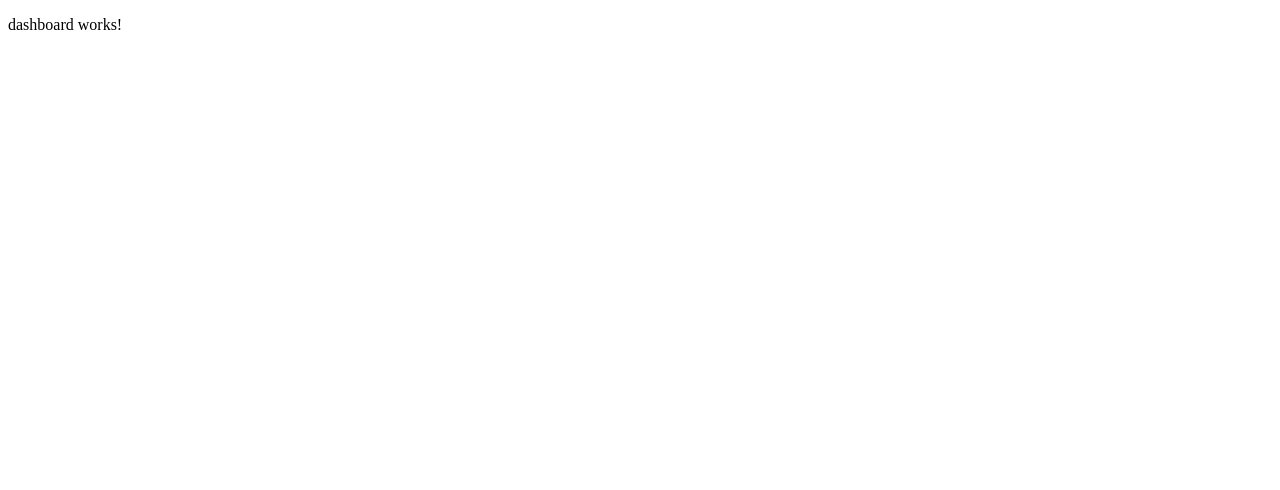
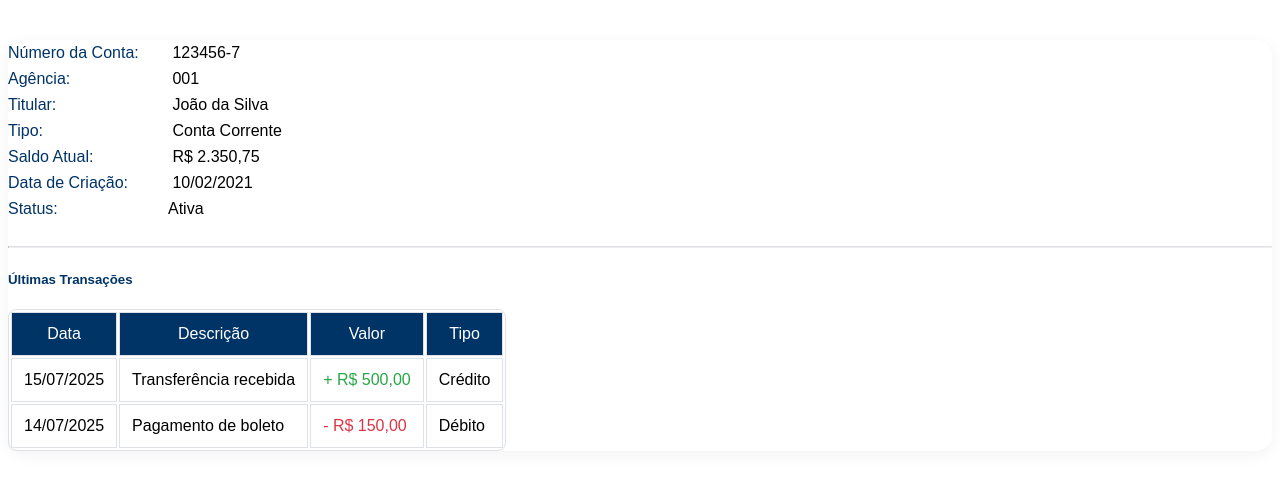
Before and after one commit to Fernandolilo/invest-api, an Angular app in the folder front-end/wefit/: page /dashboard in a window 1280 px wide. Shown: the top 490 px of the page. Built offline with nearby package versions, Linux system fonts and the light colour scheme.

Commit message:
criado view para conta

```diff
--- a/front-end/wefit/src/app/components/dashboard/dashboard.component.html
+++ b/front-end/wefit/src/app/components/dashboard/dashboard.component.html
@@ -1 +1,39 @@
-<p>dashboard works!</p>
+<div class="container mt-4">
+
+  <div class="card p-3">
+    <div class="mb-2"><strong>Número da Conta:</strong> 123456-7</div>
+    <div class="mb-2"><strong>Agência:</strong> 001</div>
+    <div class="mb-2"><strong>Titular:</strong> João da Silva</div>
+    <div class="mb-2"><strong>Tipo:</strong> Conta Corrente</div>
+    <div class="mb-2"><strong>Saldo Atual:</strong> R$ 2.350,75</div>
+    <div class="mb-2"><strong>Data de Criação:</strong> 10/02/2021</div>
+    <div class="mb-2"><strong>Status:</strong> <span class="text-success">Ativa</span></div>
+
+    <hr>
+    <h5>Últimas Transações</h5>
+    <table class="table table-sm">
+      <thead>
+        <tr>
+          <th>Data</th>
+          <th>Descrição</th>
+          <th>Valor</th>
+          <th>Tipo</th>
+        </tr>
+      </thead>
+      <tbody>
+        <tr>
+          <td>15/07/2025</td>
+          <td>Transferência recebida</td>
+          <td class="text-success">+ R$ 500,00</td>
+          <td>Crédito</td>
+        </tr>
+        <tr>
+          <td>14/07/2025</td>
+          <td>Pagamento de boleto</td>
+          <td class="text-danger">- R$ 150,00</td>
+          <td>Débito</td>
+        </tr>
+      </tbody>
+    </table>
+  </div>
+</div>
--- a/front-end/wefit/src/app/components/dashboard/dashboard.component.scss
+++ b/front-end/wefit/src/app/components/dashboard/dashboard.component.scss
@@ -0,0 +1,81 @@
+.container {
+  padding-top: 2rem;
+  font-family: 'Poppins', sans-serif;
+
+  .card {
+    border-radius: 1rem;
+    background-color: #ffffff;
+    box-shadow: 0 4px 16px rgba(0, 0, 0, 0.05);
+
+    .mb-2 {
+      font-size: 1rem;
+      padding: 0.25rem 0;
+
+      strong {
+        display: inline-block;
+        min-width: 160px;
+        color: #003366;
+        font-weight: 500;
+      }
+
+      span {
+        font-weight: 500;
+      }
+    }
+
+    h5 {
+      margin-top: 1.5rem;
+      color: #003366;
+      font-weight: 600;
+    }
+
+    hr {
+      margin-top: 1.5rem;
+      margin-bottom: 1rem;
+      border-top: 1px solid #dee2e6;
+    }
+
+    table {
+      margin-top: 0.5rem;
+      border: 1px solid #dee2e6;
+      border-radius: 0.5rem;
+      overflow: hidden;
+
+      thead {
+        background-color: #003366;
+        color: white;
+
+        th {
+          font-weight: 500;
+        }
+      }
+
+      th,
+      td {
+        padding: 0.75rem;
+        border: 1px solid #dee2e6;
+      }
+
+      td.text-success {
+        color: #28a745;
+        font-weight: 500;
+      }
+
+      td.text-danger {
+        color: #dc3545;
+        font-weight: 500;
+      }
+    }
+  }
+
+  @media (max-width: 768px) {
+    .card {
+      padding: 1rem;
+
+      .mb-2 strong {
+        display: block;
+        margin-bottom: 0.25rem;
+      }
+    }
+  }
+}
```
